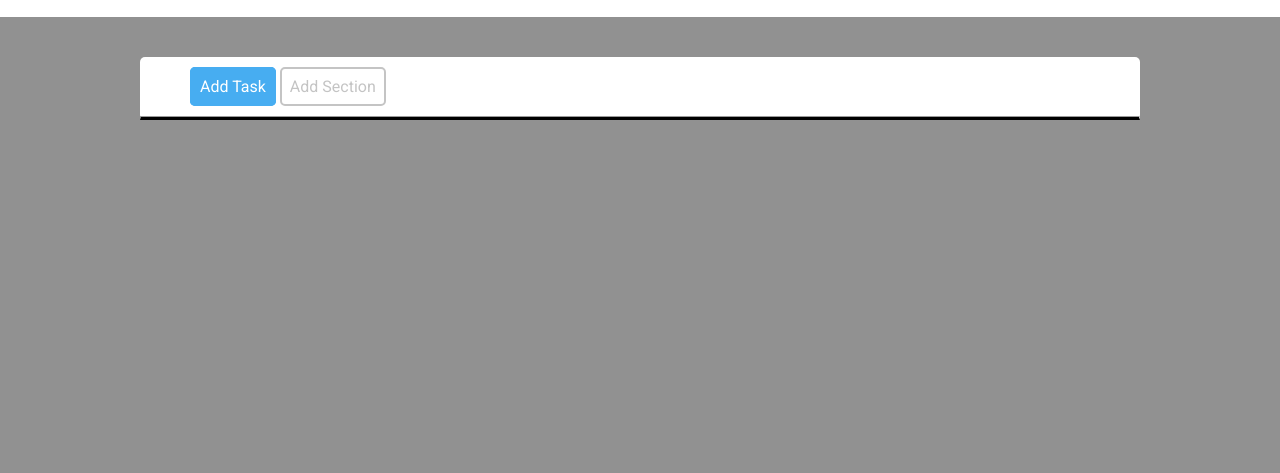
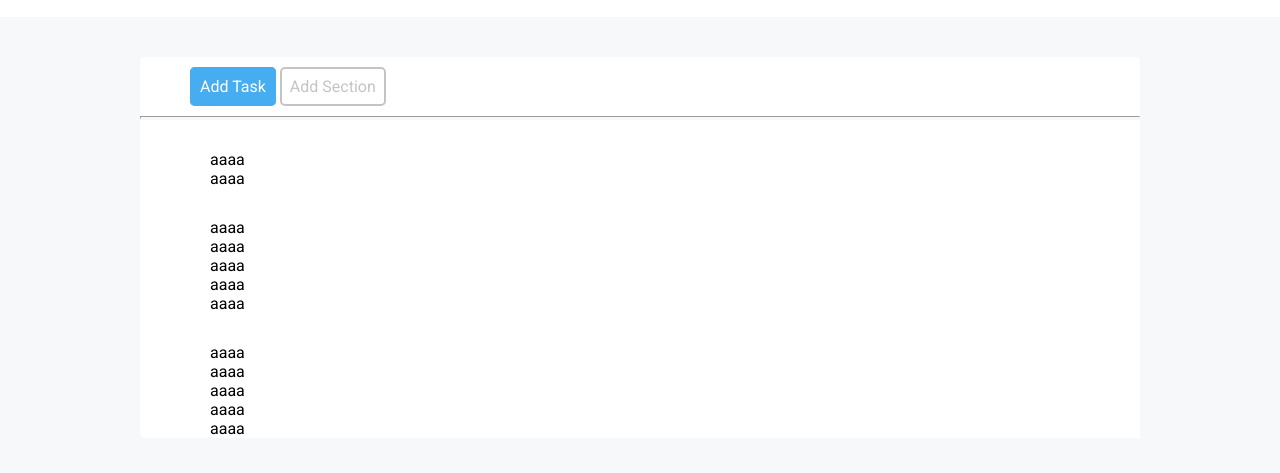
Before and after one commit to AlessioRomano95/html-css-toboolist, a plain HTML site: page index.html in a window 1280 px wide. Shown: the part 105-578 px from the top of the page. Drawn offline with Linux system fonts and the light colour scheme.

Commit message:
[add] list

```diff
--- a/index.html
+++ b/index.html
@@ -23,6 +23,32 @@
         <div class="bottone2">Add Section</div>
       </section>
       <hr>
+      <section>
+        <ul>
+          <ol>
+            <li>aaaa</li>
+            <li>aaaa</li>
+          </ol>
+        </ul>
+        <ul>
+          <ol>
+            <li>aaaa</li>
+            <li>aaaa</li>
+            <li>aaaa</li>
+            <li>aaaa</li>
+            <li>aaaa</li>
+          </ol>
+        </ul>
+        <ul>
+          <ol>
+            <li>aaaa</li>
+            <li>aaaa</li>
+            <li>aaaa</li>
+            <li>aaaa</li>
+            <li>aaaa</li>
+          </ol>
+        </ul>
+      </section>
     </div>
   </main>
 </body>
--- a/style.css
+++ b/style.css
@@ -6,7 +6,7 @@
 
 body{
   font-family: 'Roboto', sans-serif;
-  background-color: rgb(145, 145, 145);
+  background-color: #F6F8F9;
 }
 
 /*header*/
@@ -69,7 +69,16 @@ h1{
 
   /*hr fa da divisore*/
   hr{
-    color:black;
-    border-bottom: 3px solid rgb(0, 0, 0);
+    background-color:#ffffff;
+    border-bottom: 3px solid #F6F8F9;
     margin-top: 20px;
   }
+
+  ul{
+    margin-top:30px;
+    margin-left:20px
+  }
+
+  li{
+    list-style-type: none;
+  }
```
